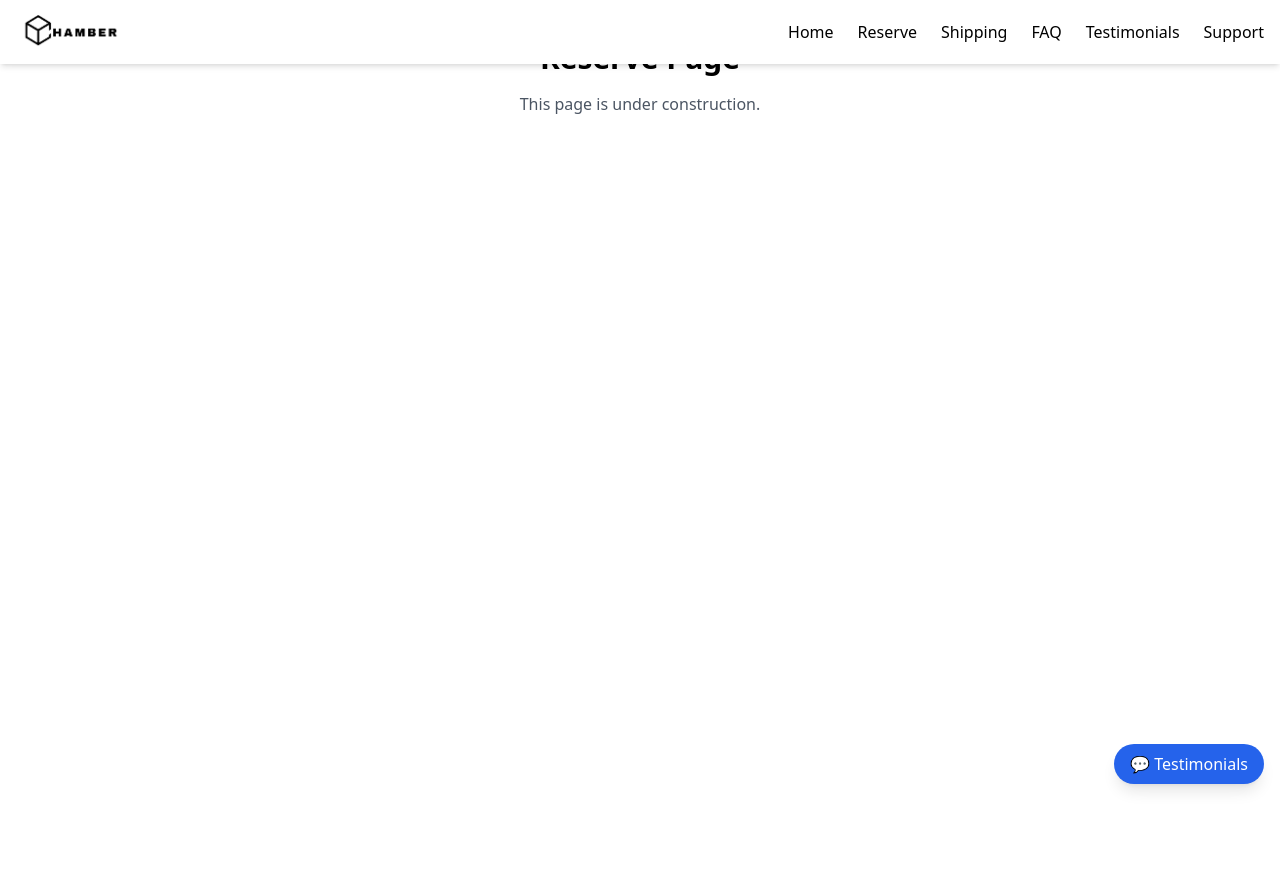
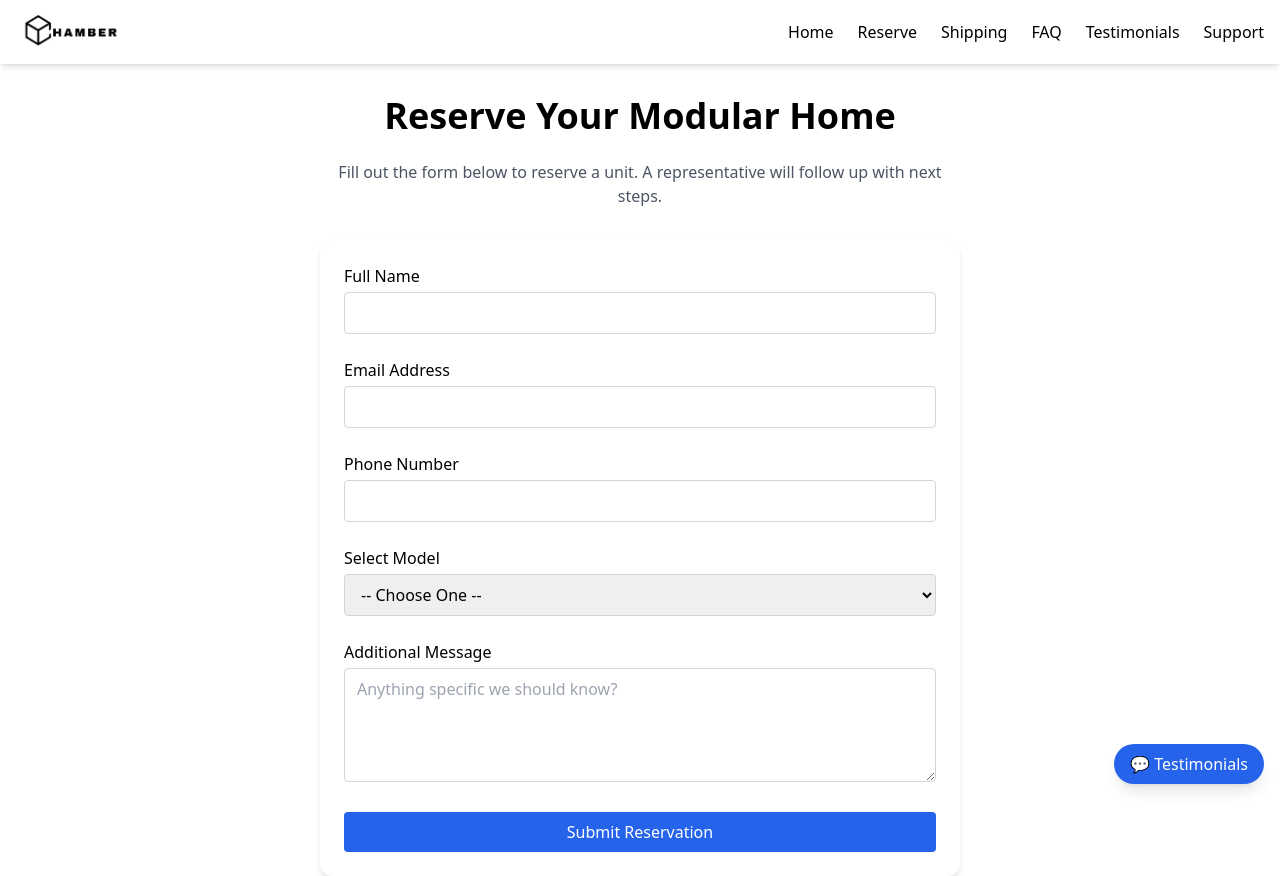
Before and after one commit to ChamberDel/chamber-site-v3, a React (Vite) app: page /reserve in a window 1280 px wide. Before the commit the page ends 800 px from the top, so only its background shows below. Built offline with nearby package versions, Linux system fonts and the light colour scheme.

Commit message:
Initial commit

```diff
--- a/components/Header.js
+++ b/components/Header.js
@@ -6,6 +6,8 @@ export default function Header() {
       <a href="/faq">FAQ</a>
       <a href="/shipping">Shipping</a>
       <a href="/reserve">Reserve</a>
+	  <a href="/support">support</a>
+	  <a href="/testimonials">Reserve</a>
     </nav>
   );
 }
--- /dev/null
+++ b/src/pages/Reserve.js
@@ -0,0 +1,100 @@
+import { useState } from "react";
+
+export default function Reserve() {
+  const [form, setForm] = useState({
+    name: "",
+    email: "",
+    phone: "",
+    model: "",
+    message: "",
+  });
+
+  const handleChange = (e) => {
+    setForm({ ...form, [e.target.name]: e.target.value });
+  };
+
+  const handleSubmit = (e) => {
+    e.preventDefault();
+    alert("Reservation submitted! We'll contact you shortly.");
+    // Here you would send `form` data to a backend or email service
+  };
+
+  return (
+    <div className="max-w-2xl mx-auto mt-24 px-4">
+      <h1 className="text-4xl font-bold text-center mb-6">Reserve Your Modular Home</h1>
+      <p className="text-center text-gray-600 mb-8">Fill out the form below to reserve a unit. A representative will follow up with next steps.</p>
+
+      <form onSubmit={handleSubmit} className="space-y-6 bg-white p-6 rounded-xl shadow-md">
+        <div>
+          <label className="block font-medium mb-1">Full Name</label>
+          <input
+            name="name"
+            type="text"
+            value={form.name}
+            onChange={handleChange}
+            required
+            className="w-full border border-gray-300 rounded px-3 py-2 focus:outline-none focus:ring focus:border-blue-500"
+          />
+        </div>
+
+        <div>
+          <label className="block font-medium mb-1">Email Address</label>
+          <input
+            name="email"
+            type="email"
+            value={form.email}
+            onChange={handleChange}
+            required
+            className="w-full border border-gray-300 rounded px-3 py-2 focus:outline-none focus:ring focus:border-blue-500"
+          />
+        </div>
+
+        <div>
+          <label className="block font-medium mb-1">Phone Number</label>
+          <input
+            name="phone"
+            type="tel"
+            value={form.phone}
+            onChange={handleChange}
+            required
+            className="w-full border border-gray-300 rounded px-3 py-2 focus:outline-none focus:ring focus:border-blue-500"
+          />
+        </div>
+
+        <div>
+          <label className="block font-medium mb-1">Select Model</label>
+          <select
+            name="model"
+            value={form.model}
+            onChange={handleChange}
+            required
+            className="w-full border border-gray-300 rounded px-3 py-2 focus:outline-none focus:ring focus:border-blue-500"
+          >
+            <option value="">-- Choose One --</option>
+            <option value="1-bedroom">1 Bedroom - 400 sq ft</option>
+            <option value="2-bedroom">2 Bedroom - 800 sq ft</option>
+          </select>
+        </div>
+
+        <div>
+          <label className="block font-medium mb-1">Additional Message</label>
+          <textarea
+            name="message"
+            value={form.message}
+            onChange={handleChange}
+            rows="4"
+            className="w-full border border-gray-300 rounded px-3 py-2 focus:outline-none focus:ring focus:border-blue-500"
+            placeholder="Anything specific we should know?"
+          ></textarea>
+        </div>
+
+        <button
+          type="submit"
+          className="w-full bg-blue-600 text-white py-2 rounded hover:bg-blue-700 transition"
+        >
+          Submit Reservation
+        </button>
+      </form>
+    </div>
+  );
+}
--- a/src/pages/Support.jsx
+++ /dev/null
@@ -1,17 +0,0 @@
-export default function Support() {
-  return (
-    <main className="pt-24 px-4 text-center min-h-screen" role="main">
-      <h1 className="text-4xl font-bold mb-4">Support</h1>
-      <p className="text-lg text-gray-600 max-w-xl mx-auto mb-6">
-        Need help? We're here for you. Contact us or browse our resources for guidance.
-      </p>
-      <a
-        href="/contact"
-        className="inline-block bg-blue-600 text-white px-6 py-3 rounded-xl hover:bg-blue-700 transition"
-        aria-label="Contact Support"
-      >
-        Contact Support
-      </a>
-    </main>
-  );
-}
--- a/src/pages/reserve.jsx
+++ /dev/null
@@ -1,8 +0,0 @@
-export default function Reserve() {
-  return (
-    <div className="p-10 text-center">
-      <h1 className="text-3xl font-bold">Reserve Page</h1>
-      <p className="mt-4 text-gray-600">This page is under construction.</p>
-    </div>
-  );
-}
```
Also changed, not shown: src/pages/Home.js (renamed from src/pages/Home.jsx), src/pages/PhotoSlider.js (renamed from src/pages/PhotoSlider.jsx), src/pages/faq.js (renamed from src/pages/faq.jsx), src/pages/index.js (renamed from src/pages/index.jsx), src/pages/shipping.js (renamed from src/pages/shipping.jsx), src/pages/testimonials.js (renamed from src/pages/testimonials.jsx).
